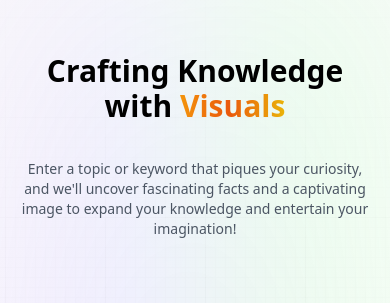
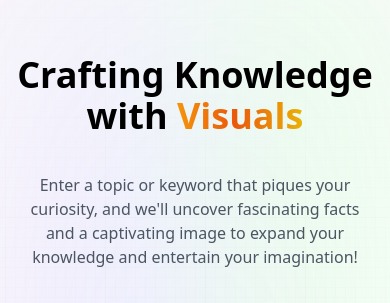
Before and after one commit to Fatima-Mujahid/eduvizion, a React (Vite) app: page / in a window 390 px wide. Shown: the part 160-463 px from the top of the page. Built offline with nearby package versions, Linux system fonts and the light colour scheme; no server answers; a web font is replaced by a local one.

Commit message:
minor fixes

```diff
--- a/src/App.css
+++ b/src/App.css
@@ -109,7 +109,7 @@
 }
 
 .head_text {
-  @apply my-4 sm:my-8 text-3xl sm:text-5xl font-extrabold leading-[1.15] text-black lg:text-6xl text-center max-w-4xl;
+  @apply my-4 sm:my-8 text-4xl sm:text-5xl font-extrabold leading-[1.15] text-black lg:text-6xl text-center max-w-4xl;
 }
 
 .orange_gradient {
@@ -117,7 +117,7 @@
 }
 
 .desc {
-  @apply mt-5 text-sm text-gray-600 sm:text-lg lg:text-xl text-center max-w-2xl;
+  @apply mt-5 text-base text-gray-600 sm:text-lg lg:text-xl text-center max-w-2xl;
 }
 
 .prompt_input {
```
